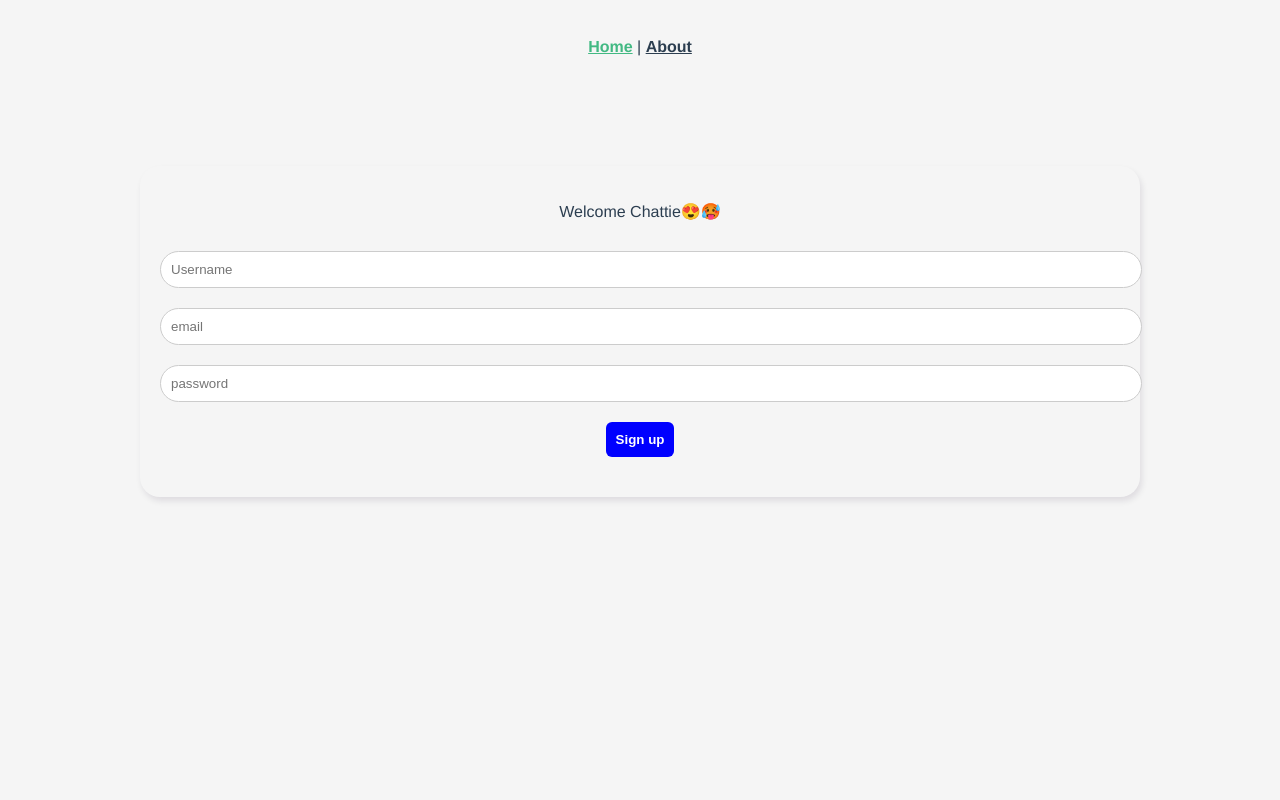
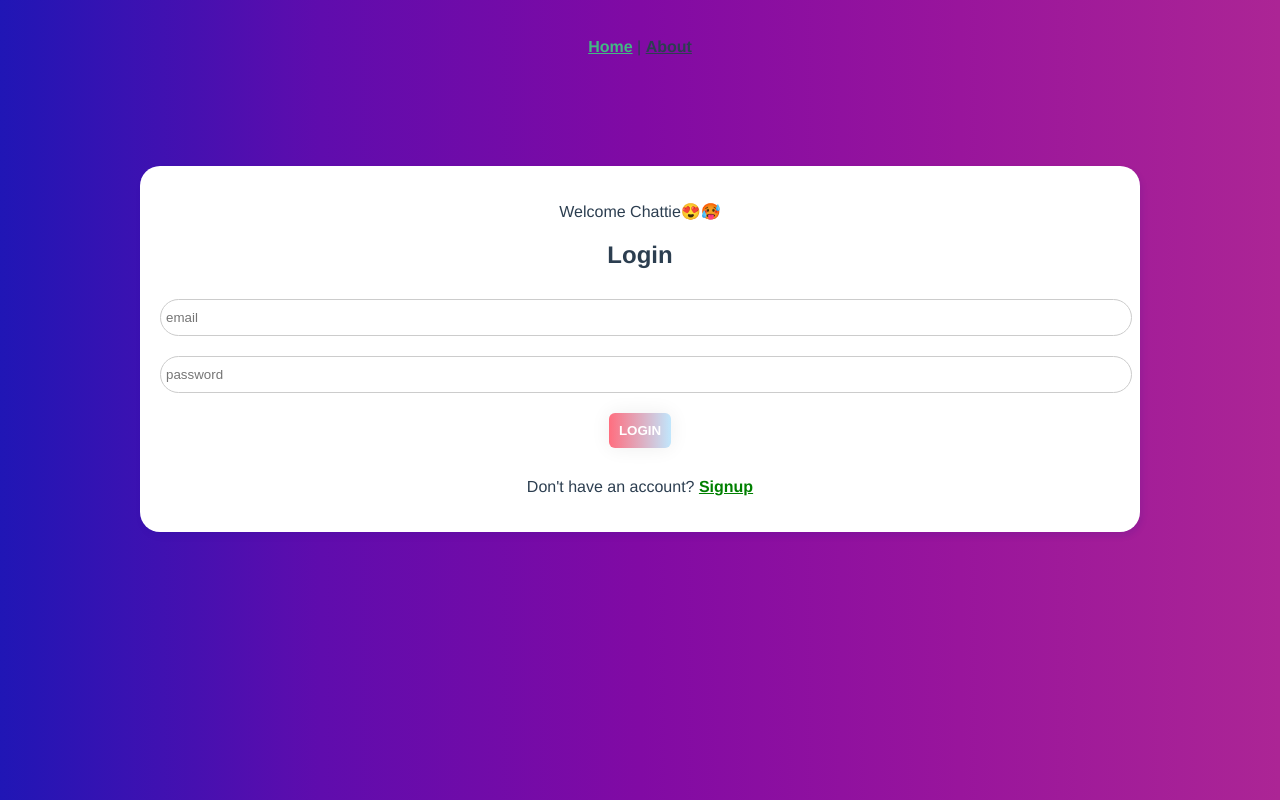
Before and after one commit to ebrardev/chat-app, a Vue app: page / in a window 1280 px wide. Built offline with nearby package versions, Linux system fonts and the light colour scheme.

Commit message:
welcome/login switch,css changed

```diff
--- a/src/assets/main.css
+++ b/src/assets/main.css
@@ -1,5 +1,5 @@
 body {
-    background-color: #f5f5f5;
+    background-image: linear-gradient(to right, #2016b5, #5f0cad, #810aa4, #99159c, #ac2595);
     font-family: 'Roboto', sans-serif;
 
     color: #333;
@@ -10,7 +10,9 @@ body {
     max-width: 960px;
     margin: 80px auto;
     border-radius: 20px;
-    box-shadow: 2px 4px 6px rgba(28,6,49,0.1);
+    box-shadow: 2px 4px 6px rgba(5, 17, 133, 0.1);
+    background-color: white;
+
 
 }
 .error{
@@ -31,4 +33,26 @@ button {
     border-radius: 6px;
     padding: 3px 2px;
 
+
 }
+
+button{
+    background-image: linear-gradient(to right, #ff6e7f 0%, #bfe9ff  51%, #ff6e7f  100%);
+    margin: 10px;
+    padding: 15px 45px;
+    text-align: center;
+    align-items: center;
+    text-transform: uppercase;
+    transition: 0.5s;
+    background-size: 200% auto;
+    color: white;
+    box-shadow: 0 0 20px #eee;
+    border-radius: 10px;
+    display: inline-block;
+  }
+
+  button:hover {
+    background-position: right center; /* change the direction of the change here */
+    color: #fff;
+    text-decoration: none;
+  }
--- a/src/views/Welcome.vue
+++ b/src/views/Welcome.vue
@@ -1,16 +1,35 @@
 <template>
   <div class="welcome container">
     <p> Welcome Chattie😍🥵</p>
-    <SignupForm/>
+    <div v-if="showLogin">
+      <h2>Login</h2>
+      <LoginForm />
+      <p>Don't have an account? <span class="chatspan" @click="showLogin=false">Signup</span></p>
+
+
+    </div>
+    <div v-else>
+      <h2>Sign Up</h2>
+      <SignupForm />
+      <p>Already have an account? <span class="chatspan" @click="showLogin=true">Login</span></p>
+    </div>
+
     <!-- <LoginForm/> -->
   </div>
+
+
 </template>
 
 <script>
 import SignupForm from '../components/SignupForm.vue';
 import LoginForm from '../components/LoginForm.vue';
+import { ref } from 'vue';
 export default {
   components: { SignupForm,LoginForm },
+  setup() {
+  const showLogin = ref(true)
+  return{showLogin}
+  },
 
 
 }
@@ -35,7 +54,7 @@ export default {
 }
 .welcome input {
   width: 100%;
-  padding: 10px;
+  padding: 10px 5px;
   border: 1px solid #ccc;
   border-radius: 20px;
   outline: none;
@@ -53,4 +72,16 @@ export default {
   outline: none;
 
 }
+.chatspan{
+  cursor: pointer;
+  color: green;
+  text-decoration: underline;
+  font-weight: bold;
+
+
+}
+.chatspan:hover{
+  color: blue;
+}
+
 </style>
```
